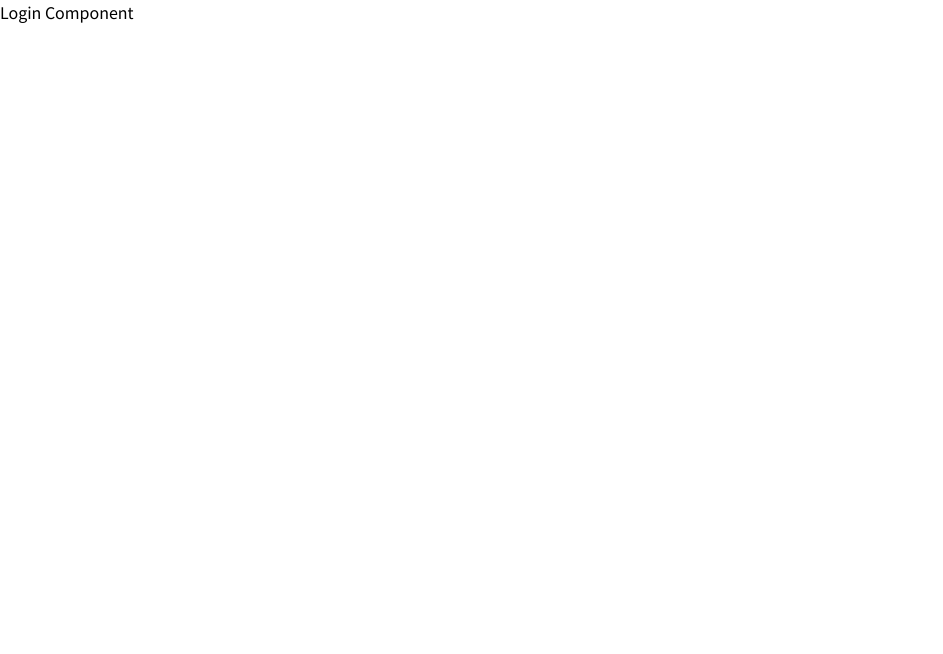
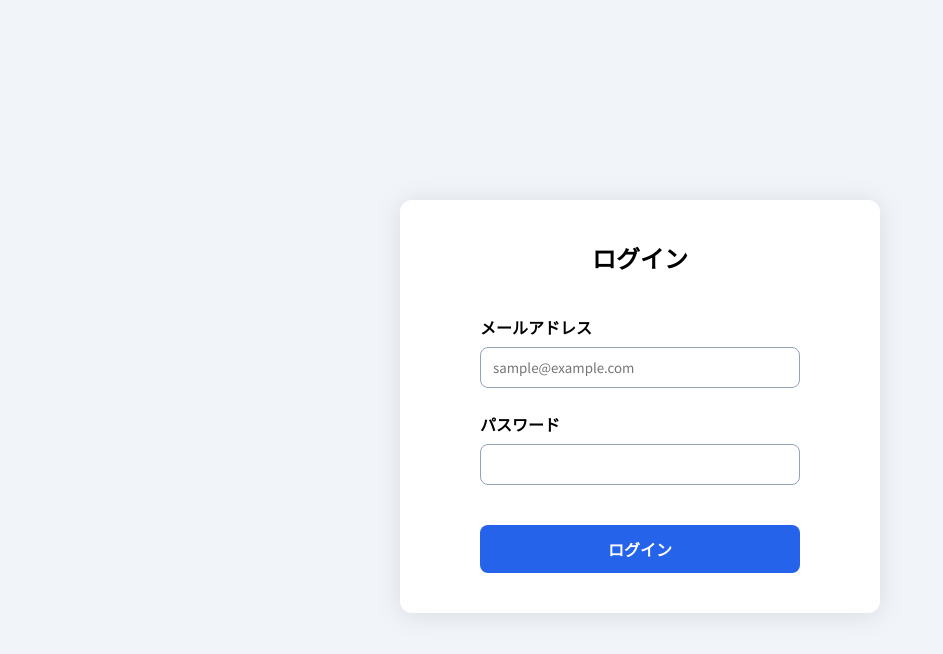
Before and after one commit to yk884/coding-test-app, a React (Create React App) app: page / in a window 1280 px wide. Shown: the top 654 px of the page, without its empty margins (0-943 px from the left). Built offline with nearby package versions, Linux system fonts and the light colour scheme.

Commit message:
create login form

```diff
--- a/src/App.scss
+++ b/src/App.scss
@@ -8,4 +8,5 @@
   font-optical-sizing: auto;
   font-weight: 400;
   font-style: normal;
+  box-sizing: border-box;
 }
--- /dev/null
+++ b/src/components/Login.scss
@@ -0,0 +1,88 @@
+.loginWrapper {
+  width: 100%;
+  background-color: #f1f5f9;
+  background-repeat: repeat;
+  background-position: center;
+  padding-top: 200px;
+  padding-bottom: 200px;
+  display: flex;
+  justify-content: center;
+}
+
+.loginForm {
+  background-color: #fff;
+  padding: 40px 80px;
+  width: 480px;
+  display: flex;
+  flex-direction: column;
+  border-radius: 12px;
+  border: none;
+  filter: drop-shadow(0px 2px 12px rgba(0, 0, 0, 0.1));
+  .inputTitle {
+    font-weight: 700;
+    margin-bottom: 8px;
+  }
+  h2 {
+    font-weight: 700;
+    text-align: center;
+    font-size: 24px;
+    margin-bottom: 40px;
+  }
+  p {
+    font-size: 16px;
+  }
+  .loginFormInputContainer {
+    margin-bottom: 24px;
+    input {
+      border: #94a3b8 1px solid;
+      border-radius: 8px;
+      width: 100%;
+      padding: 10px 12px;
+    }
+  }
+  .loginFormInputContainer:nth-last-of-type(1) {
+    margin-bottom: 0;
+  }
+  .button {
+    margin-top: 40px;
+    background-color: #2563eb;
+    color: #fff;
+    padding-top: 12px;
+    padding-bottom: 12px;
+    border: none;
+    border-radius: 8px;
+    font-size: 16px;
+    font-weight: 700;
+    width: 100%;
+    cursor: pointer;
+    &:active {
+      filter: brightness(0.8);
+    }
+  }
+}
+
+@media (max-width: 767px) {
+  .loginWrapper {
+    padding-top: 40px;
+  }
+  .loginForm {
+    width: 300px;
+    padding: 20px 15px;
+    .inputTitle {
+      margin-bottom: 4px;
+    }
+    h2 {
+      font-size: 20px;
+      margin-bottom: 20px;
+    }
+    p {
+      font-size: 14px;
+    }
+    .loginFormInputContainer {
+      margin-bottom: 16px;
+    }
+    .button {
+      margin-top: 20px;
+    }
+  }
+}
--- a/src/components/Login.tsx
+++ b/src/components/Login.tsx
@@ -1,7 +1,38 @@
-import React from "react";
+import React, { useState } from "react";
+import "./Login.scss";
 
 const Login = () => {
-  return <div>Login Component</div>;
+  const [email, setEmail] = useState("");
+  const [password, setPassword] = useState("");
+
+  return (
+    <div className="loginWrapper">
+      <div className="loginForm">
+        <div className="loginFormTitle">
+          <h2>ログイン</h2>
+        </div>
+        <div className="loginFormInputContainer">
+          <p className="inputTitle">メールアドレス</p>
+          <input
+            type="email"
+            placeholder="sample@example.com"
+            value={email}
+            onChange={(e) => setEmail(e.target.value)}
+          />
+        </div>
+        <div className="loginFormInputContainer">
+          <p className="inputTitle">パスワード</p>
+          <input
+            type="password"
+            placeholder=""
+            value={password}
+            onChange={(e) => setPassword(e.target.value)}
+          />
+        </div>
+        <button className="button loginButton">ログイン</button>
+      </div>
+    </div>
+  );
 };
 
 export default Login;
```
